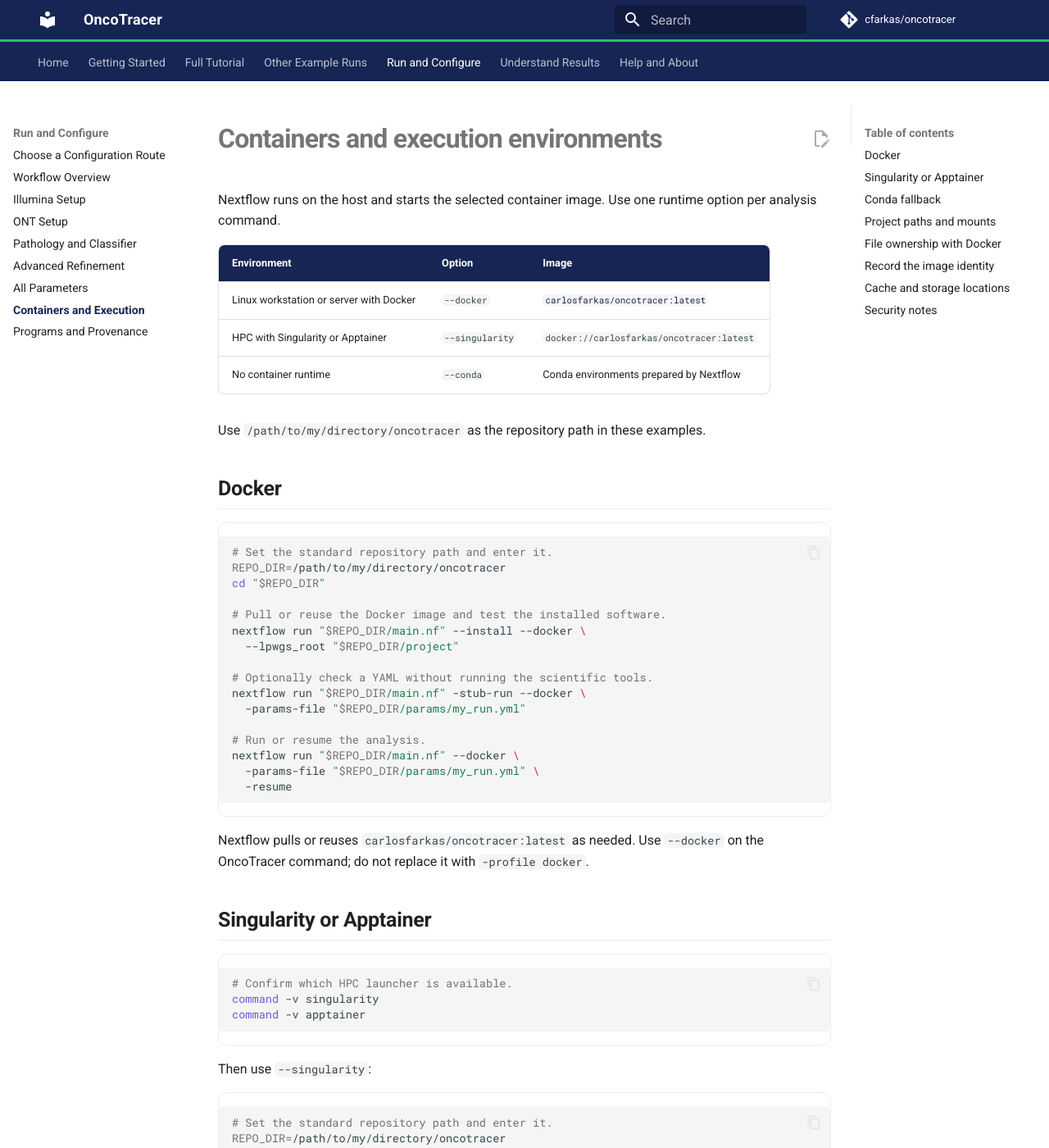
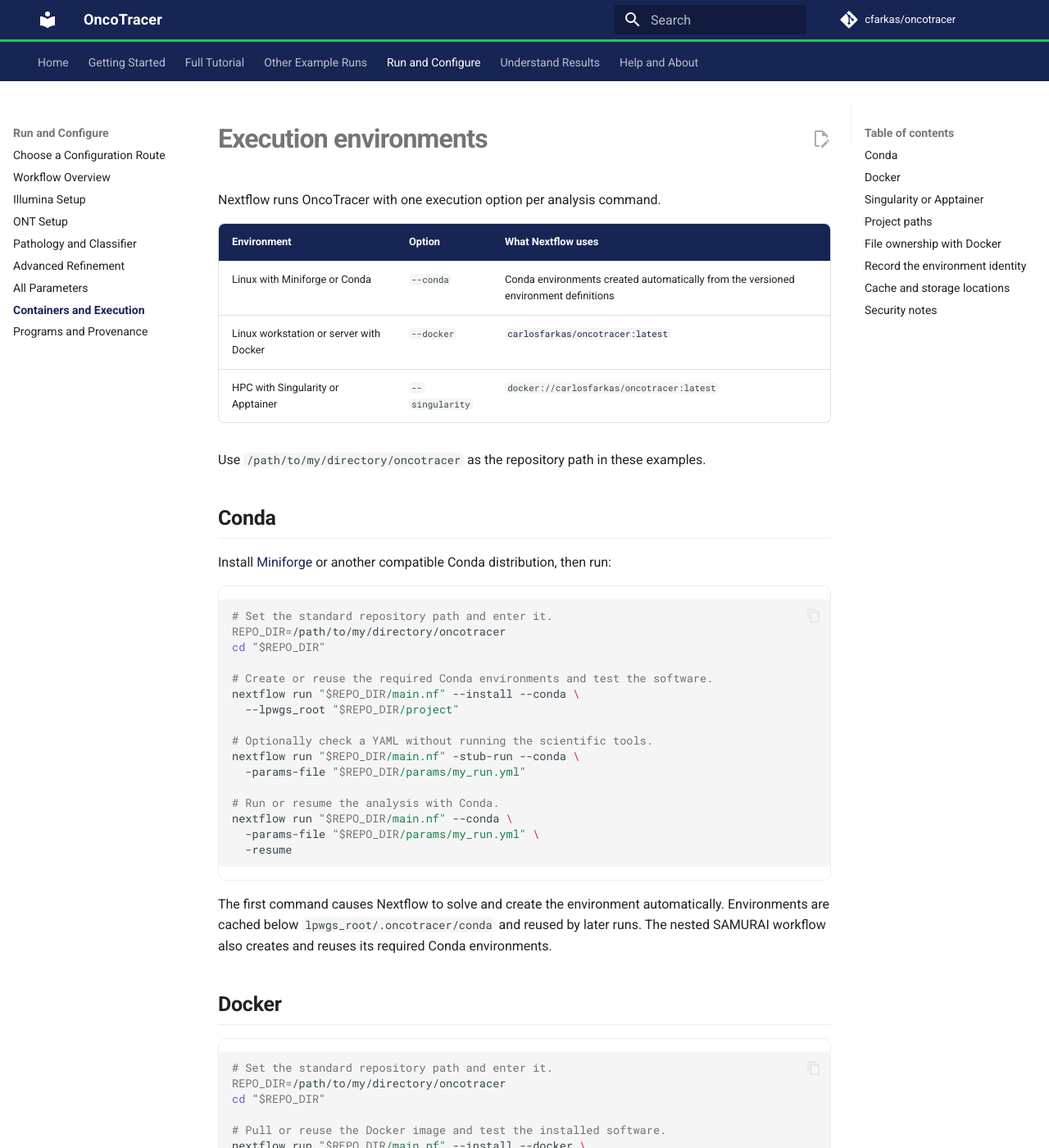
Before and after one commit to cfarkas/oncotracer, an MkDocs documentation site: the page built from docs/containers.md, in a window 1280 px wide and 1400 px high. Shown: the whole window at 82% size. Built offline with MkDocs 1.6.1 and Material for MkDocs 9.7.7, drawn with Linux system fonts in a browser that asks for light colours; comment, search, counter and statistics services are not loaded; some of the changed text lies outside the part shown.

Commit message:
Docs: make Conda a first-class execution environment

````diff
--- a/docs/containers.md
+++ b/docs/containers.md
@@ -1,14 +1,39 @@
-# Containers and execution environments
+# Execution environments
 
-Nextflow runs on the host and starts the selected container image. Use one runtime option per analysis command.
+Nextflow runs OncoTracer with one execution option per analysis command.
 
-| Environment | Option | Image |
+| Environment | Option | What Nextflow uses |
 | --- | --- | --- |
+| Linux with Miniforge or Conda | `--conda` | Conda environments created automatically from the versioned environment definitions |
 | Linux workstation or server with Docker | `--docker` | [`carlosfarkas/oncotracer:latest`](https://hub.docker.com/r/carlosfarkas/oncotracer) |
 | HPC with Singularity or Apptainer | `--singularity` | `docker://carlosfarkas/oncotracer:latest` |
-| No container runtime | `--conda` | Conda environments prepared by Nextflow |
 
 Use `/path/to/my/directory/oncotracer` as the repository path in these examples.
+
+## Conda
+
+Install [Miniforge](https://github.com/conda-forge/miniforge) or another compatible Conda distribution, then run:
+
+```bash
+# Set the standard repository path and enter it.
+REPO_DIR=/path/to/my/directory/oncotracer
+cd "$REPO_DIR"
+
+# Create or reuse the required Conda environments and test the software.
+nextflow run "$REPO_DIR/main.nf" --install --conda \
+  --lpwgs_root "$REPO_DIR/project"
+
+# Optionally check a YAML without running the scientific tools.
+nextflow run "$REPO_DIR/main.nf" -stub-run --conda \
+  -params-file "$REPO_DIR/params/my_run.yml"
+
+# Run or resume the analysis with Conda.
+nextflow run "$REPO_DIR/main.nf" --conda \
+  -params-file "$REPO_DIR/params/my_run.yml" \
+  -resume
+```
+
+The first command causes Nextflow to solve and create the environment automatically. Environments are cached below `lpwgs_root/.oncotracer/conda` and reused by later runs. The nested SAMURAI workflow also creates and reuses its required Conda environments.
 
 ## Docker
 
@@ -64,28 +89,9 @@ nextflow run "$REPO_DIR/main.nf" --singularity \
 
 Use a Singularity/Apptainer cache directory on a filesystem with enough quota. Cluster scheduler and bind-mount rules still apply.
 
-## Conda fallback
+## Project paths
 
-```bash
-# Set the standard repository path and enter it.
-REPO_DIR=/path/to/my/directory/oncotracer
-cd "$REPO_DIR"
-
-# Prepare the Conda environments.
-nextflow run "$REPO_DIR/main.nf" --install --conda \
-  --lpwgs_root "$REPO_DIR/project"
-
-# Run or resume the YAML without containers.
-nextflow run "$REPO_DIR/main.nf" --conda \
-  -params-file "$REPO_DIR/params/my_run.yml" \
-  -resume
-```
-
-Conda is less portable than a recorded container image and may take longer to solve on the first run.
-
-## Project paths and mounts
-
-Keep the YAML inputs, reference/cache, work directory, and results below a common project root that the container can access:
+Keep the YAML inputs, reference/cache, work directory, and results below a common project root:
 
 ```yaml
 lpwgs_root: /path/to/my/directory/oncotracer/project
@@ -93,7 +99,7 @@ outdir: /path/to/my/directory/oncotracer/project/results
 illumina_samplesheet: /path/to/my/directory/oncotracer/project/config/illumina.samplesheet.csv
 ```
 
-A path outside `lpwgs_root` may not be visible inside the container.
+For container runs, a path outside `lpwgs_root` may not be visible inside the container. For Conda runs, a common project root keeps environments, references, work files, and outputs together.
 
 ## File ownership with Docker
 
@@ -111,22 +117,23 @@ Then add the matching value to the YAML when required:
 docker_user: "1234:1234"
 ```
 
-## Record the image identity
+## Record the environment identity
 
 ```bash
 # Set the standard repository path.
 REPO_DIR=/path/to/my/directory/oncotracer
 
-# Read the runtime and image recorded by the installation check.
+# Read the environment or image identity recorded by the installation check.
 cat "$REPO_DIR/.oncotracer/install/install_manifest.txt"
 ```
 
-For a formal analysis, preserve the OncoTracer commit, YAML, generated samplesheet, installation manifest, and nested `pipeline_info` files. Use an approved immutable image digest when the study requires a frozen runtime.
+For a formal analysis, preserve the OncoTracer commit, YAML, generated samplesheet, installation manifest, and nested `pipeline_info` files. Use an approved immutable image digest or explicit Conda package specification when the study requires a frozen runtime.
 
 ## Cache and storage locations
 
 - `work/`: top-level Nextflow cache used by `-resume`.
 - `<outdir>/01_samurai_*/work/`: nested SAMURAI cache.
+- `lpwgs_root/.oncotracer/conda/`: top-level Conda environment cache.
 - `.nextflow/`: Nextflow metadata.
 - `.singularity_cache/` below `lpwgs_root`: Singularity/Apptainer images.
 - Docker system storage: managed by the Docker daemon.
@@ -136,9 +143,9 @@ Do not remove these while a run is active. Verify and archive the final results
 ## Security notes
 
 - Treat Docker access as privileged according to local policy.
-- Use trusted image names or recorded digests.
+- Use trusted image names, recorded digests, and trusted Conda channels.
 - Do not place registry credentials in YAML files or shell history.
 - Mount only the project directories needed for the analysis.
 - Follow institutional rules for patient data.
 
-See [Troubleshooting](troubleshooting.md) for runtime permissions, bind paths, disk usage, and task logs.
+See [Troubleshooting](troubleshooting.md) for runtime permissions, paths, disk usage, environment solving, and task logs.
````
